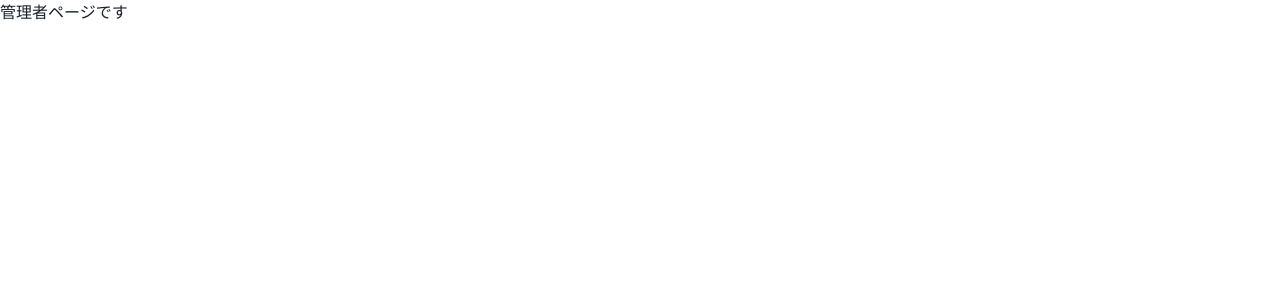
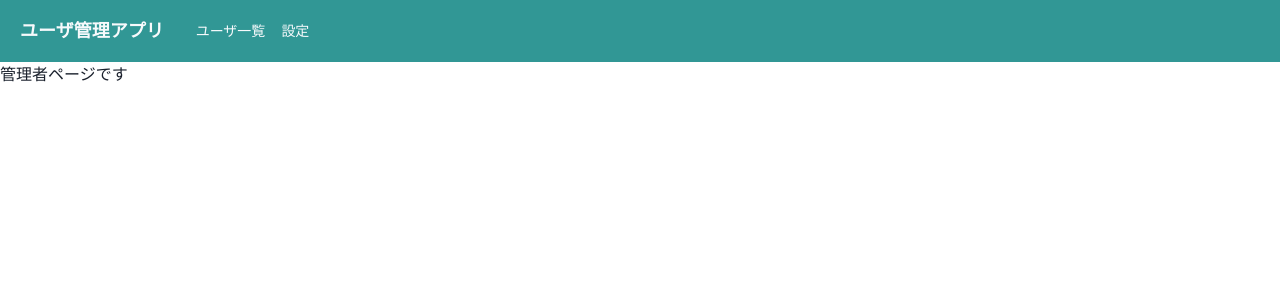
Before and after one commit to kunida/react-Omnibus, a React (Create React App) app: page /home/user_management in a window 1280 px wide. Shown: the top 300 px of the page. Built offline with nearby package versions, Linux system fonts and the light colour scheme.

Commit message:
Header,menu実装

```diff
--- a/package.json
+++ b/package.json
@@ -9,6 +9,7 @@
   ],
   "main": "src/index.tsx",
   "dependencies": {
+    "@chakra-ui/icons": "1.1.7",
     "@chakra-ui/react": "1.8.7",
     "@emotion/react": "11.8.2",
     "@emotion/styled": "11.8.1",
@@ -16,7 +17,7 @@
     "framer-motion": "6.2.8",
     "react": "18.0.0",
     "react-dom": "18.0.0",
-    "react-router-dom": "6.3.0",
+    "react-router-dom": "5.3.0",
     "react-scripts": "4.0.3"
   },
   "devDependencies": {
--- a/src/App.tsx
+++ b/src/App.tsx
@@ -3,13 +3,13 @@ import { BrowserRouter } from "react-router-dom";
 
 import theme from "./theme/theme";
 // import { Router } from "./router/Router";
-import { Router2 } from "./router/Router2";
+import { Router } from "./router/Router";
 
 export default function App() {
   return (
     <ChakraProvider theme={theme}>
       <BrowserRouter>
-        <Router2 />
+        <Router />
       </BrowserRouter>
     </ChakraProvider>
   );
--- /dev/null
+++ b/src/components/organisms/layout/Header.tsx
@@ -0,0 +1,67 @@
+import {
+  Box,
+  Button,
+  Drawer,
+  DrawerBody,
+  DrawerContent,
+  DrawerOverlay,
+  Flex,
+  Heading,
+  IconButton,
+  Link,
+  useDisclosure
+} from "@chakra-ui/react";
+import { memo, VFC } from "react";
+import { HamburgerIcon } from "@chakra-ui/icons";
+
+export const Header: VFC = memo(() => {
+  const { isOpen, onOpen, onClose } = useDisclosure();
+  return (
+    <>
+      <Flex
+        as="nav"
+        bg="teal.500"
+        color="gray.50"
+        align="center"
+        justify="space-between"
+        padding={{ base: 3, md: 5 }}
+      >
+        <Flex align="center" as="a" mr={8} _hover={{ cursor: "pointer" }}>
+          <Heading as="h1" fontSize={{ base: "md", md: "lg" }}>
+            ユーザ管理アプリ
+          </Heading>
+        </Flex>
+        <Flex
+          align="center"
+          fontSize="sm"
+          flexGrow={2}
+          display={{ base: "none", md: "flex" }}
+        >
+          <Box pr={4}>
+            <Link>ユーザ一覧</Link>
+          </Box>
+          <Link>設定</Link>
+        </Flex>
+        <IconButton
+          aria-label="メニューボタン"
+          icon={<HamburgerIcon />}
+          size="sm"
+          variant="unstyled"
+          display={{ base: "block", md: "none" }}
+          onClick={onOpen}
+        />
+      </Flex>
+      <Drawer placement="left" size="xs" onClose={onClose} isOpen={isOpen}>
+        <DrawerOverlay>
+          <DrawerContent>
+            <DrawerBody p={0} bg="gray.100">
+              <Button w="100%">TOP</Button>
+              <Button w="100%">ユーザ一覧</Button>
+              <Button w="100%">設定</Button>
+            </DrawerBody>
+          </DrawerContent>
+        </DrawerOverlay>
+      </Drawer>
+    </>
+  );
+});
--- a/src/components/pages/Home.tsx
+++ b/src/components/pages/Home.tsx
@@ -1,11 +1,11 @@
 import { memo, VFC } from "react";
-import { Outlet } from "react-router-dom";
+// import { Outlet } from "react-router-dom";
 
 export const Home: VFC = memo(() => {
   return (
     <>
       <p>Homeページです</p>
-      <Outlet />
+      {/* <Outlet /> */}
     </>
   );
 });
--- /dev/null
+++ b/src/components/templates/HeaderLayout.tsx
@@ -0,0 +1,17 @@
+import { memo, ReactNode, VFC } from "react";
+
+import { Header } from "../organisms/layout/Header";
+
+type Props = {
+  children: ReactNode;
+};
+
+export const HeaderLayout: VFC<Props> = memo((props) => {
+  const { children } = props;
+  return (
+    <>
+      <Header />
+      {children}
+    </>
+  );
+});
--- a/src/router/Router.tsx
+++ b/src/router/Router.tsx
@@ -4,6 +4,7 @@ import { Route, Switch } from "react-router-dom";
 import { Login } from "../components/pages/Login";
 import { homeRoutes } from "./HomeRoutes";
 import { Page404 } from "../components/pages/Page404";
+import { HeaderLayout } from "../components/templates/HeaderLayout";
 
 export const Router: VFC = memo(() => {
   return (
@@ -21,7 +22,7 @@ export const Router: VFC = memo(() => {
                 exact={route.exact}
                 path={`${url}${route.path}`}
               >
-                {route.children}
+                <HeaderLayout>{route.children}</HeaderLayout>
               </Route>
             ))}
           </Switch>
```
